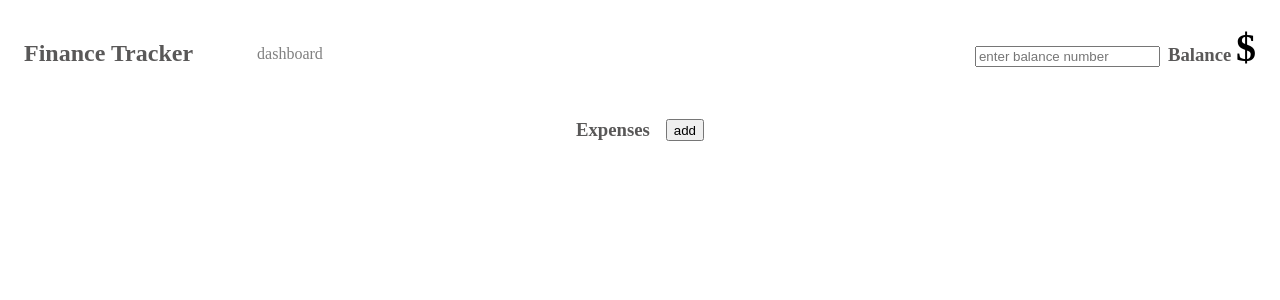
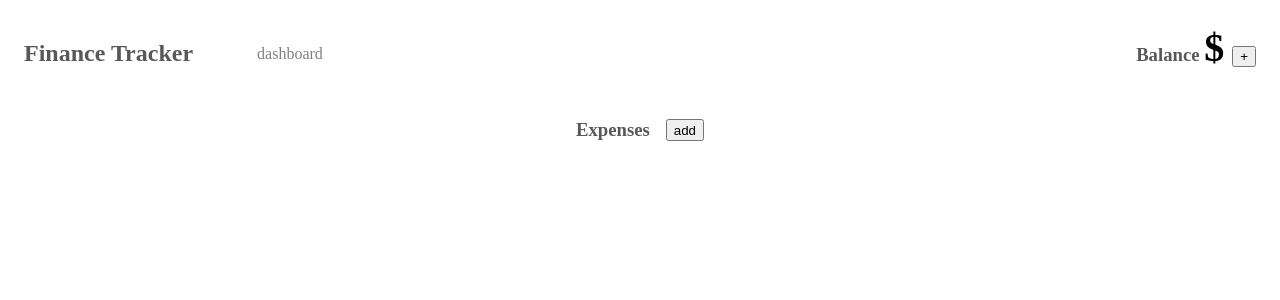
Before and after one commit to Amir-username/finance-tracker-vue, a Vue app: page / in a window 1280 px wide. Shown: the top 300 px of the page. Built offline with nearby package versions, Linux system fonts and the light colour scheme.

Commit message:
update add balance form

```diff
--- a/src/App.vue
+++ b/src/App.vue
@@ -23,6 +23,7 @@ onMounted(() => {
 const balanceStore = useBalanceStore();
 
 const isAddFormOpen = ref(false);
+const isAddBalanceFormOpen = ref(false);
 
 const handleAddBalanceSubmit = () => {
   if (addBalanceInput.value) balanceStore.add(addBalanceInput.value);
@@ -37,12 +38,32 @@ const handleAddBalanceSubmit = () => {
         <a href="#">dashboard</a>
       </div>
       <div class="balance-group">
-        <form @submit.prevent="handleAddBalanceSubmit">
-          <input placeholder="enter balance number" type="number" v-model="addBalanceInput" />
-        </form>
         <h3>
           balance <span> {{ balanceStore.balance }}$ </span>
         </h3>
+        <button
+          v-if="isAddBalanceFormOpen === false"
+          @click="isAddBalanceFormOpen = true"
+        >
+          +
+        </button>
+        <button
+          v-else
+          @click="isAddBalanceFormOpen = false"
+        >
+          -
+        </button>
+
+        <form
+          v-show="isAddBalanceFormOpen"
+          @submit.prevent="handleAddBalanceSubmit"
+        >
+          <input
+            placeholder="enter balance number"
+            type="number"
+            v-model="addBalanceInput"
+          />
+        </form>
       </div>
     </nav>
   </header>
```
